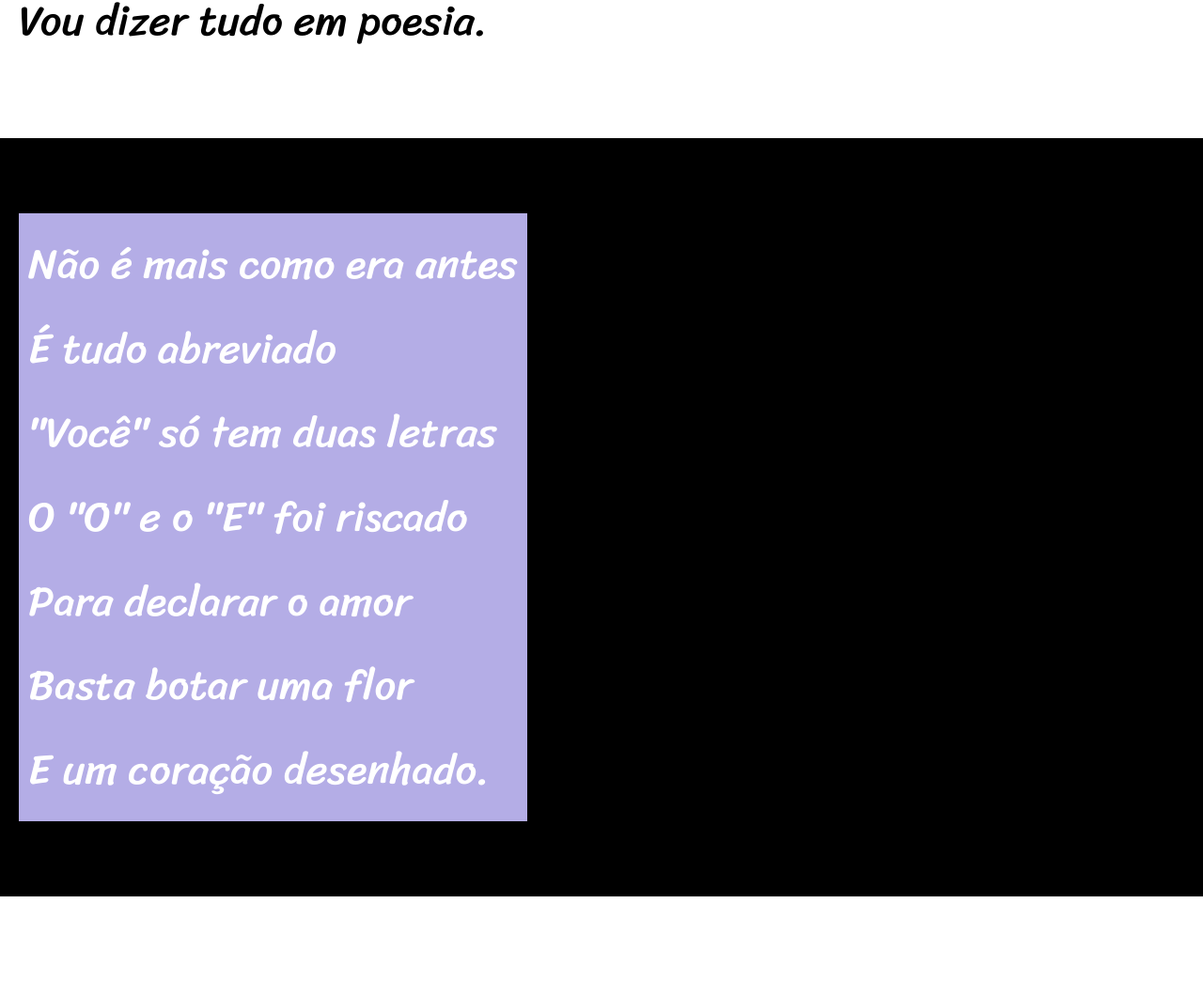
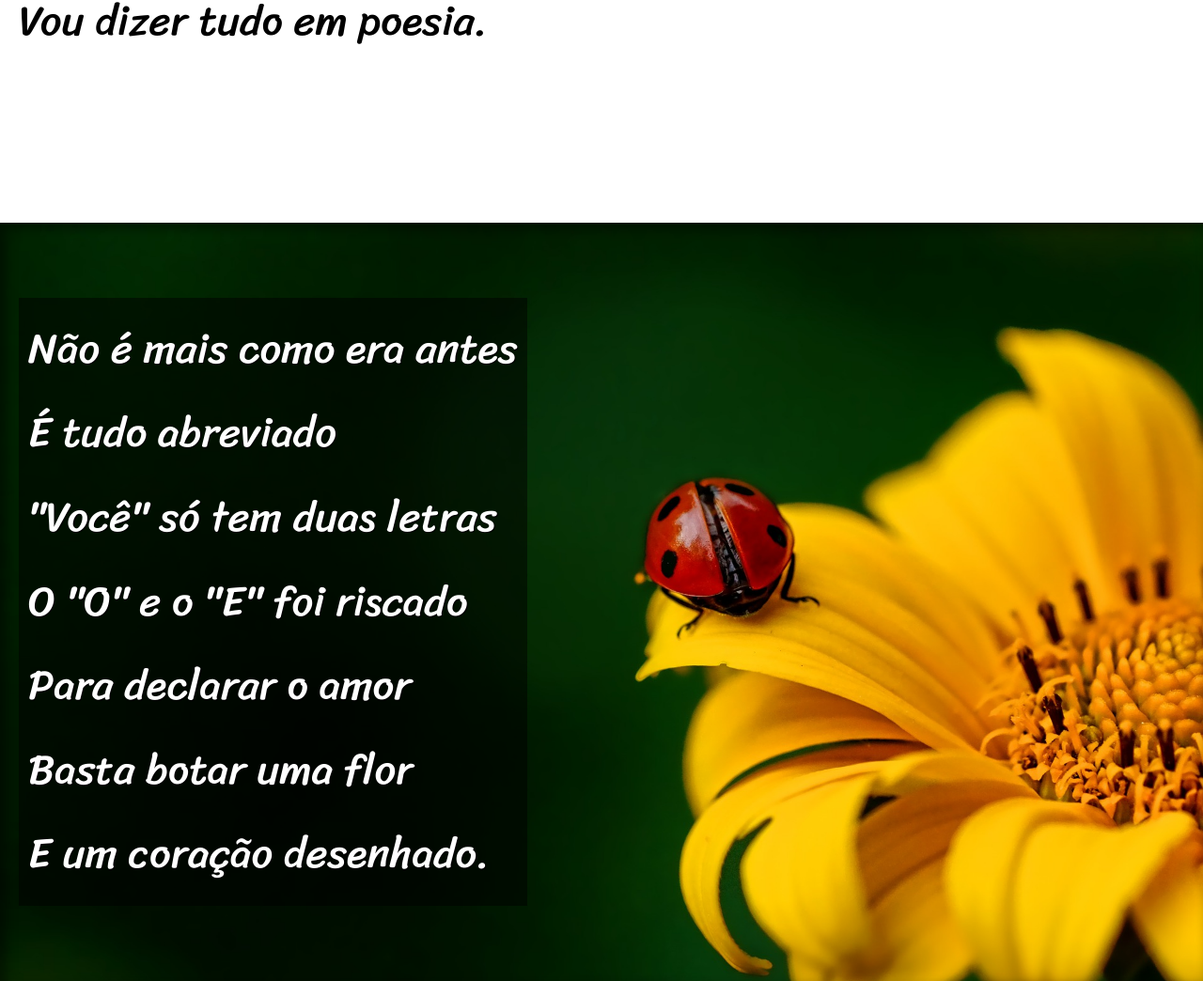
Before and after one commit to daviiisousa/html-css, a plain HTML site: page desafio012/index.html in a window 1280 px wide. Shown: the part 816-1860 px from the top of the page at 94% size. Drawn offline with Linux system fonts and the light colour scheme.

Commit message:
atualização imagens de fundo

```diff
--- a/desafio012/estilo/style.css
+++ b/desafio012/estilo/style.css
@@ -57,6 +57,10 @@ section{
     font-size: 3.5vw;
 }
 
+section > p{
+    padding-bottom: 2em;
+}
+
 section.normal{
     background-color: white;
     color: black;
@@ -65,12 +69,25 @@ section.normal{
 section.imagen{
     background-color: black;
     color: white;
+    box-shadow: inset 6px 6px 13px rgba(0, 0, 0, 0.491);
+    background-size: cover;
+    background-attachment: fixed;
 }
 
 section.imagen > p{
-    background-color: rgb(180, 173, 230);
+    background-color: rgba(0, 0, 0, 0.508);
    display: inline-block;
    padding: 10px;
+   text-shadow: 1px 1px black;
+}
+
+section#img001{
+    background-image: url("../imagens/background001.jpg");
+    background-position: right center;
+}
+
+section#img002{
+    background-image: url("../imagens/background002.jpg");
 }
 
 footer{
--- a/desafio012/index.html
+++ b/desafio012/index.html
@@ -27,7 +27,7 @@
             </p>
     </section>
 
-    <section class="imagen">
+    <section class="imagen" id="img001">
         <p>
             Não é mais como era antes<br>
             É tudo abreviado<br>
@@ -61,7 +61,7 @@
         </p>
     </section>
 
-    <section class="imagen">
+    <section class="imagen" id="img002">
         <p>
             Tenho saudade das cartas<br>
             Escritas com a própria mão<br>
```
